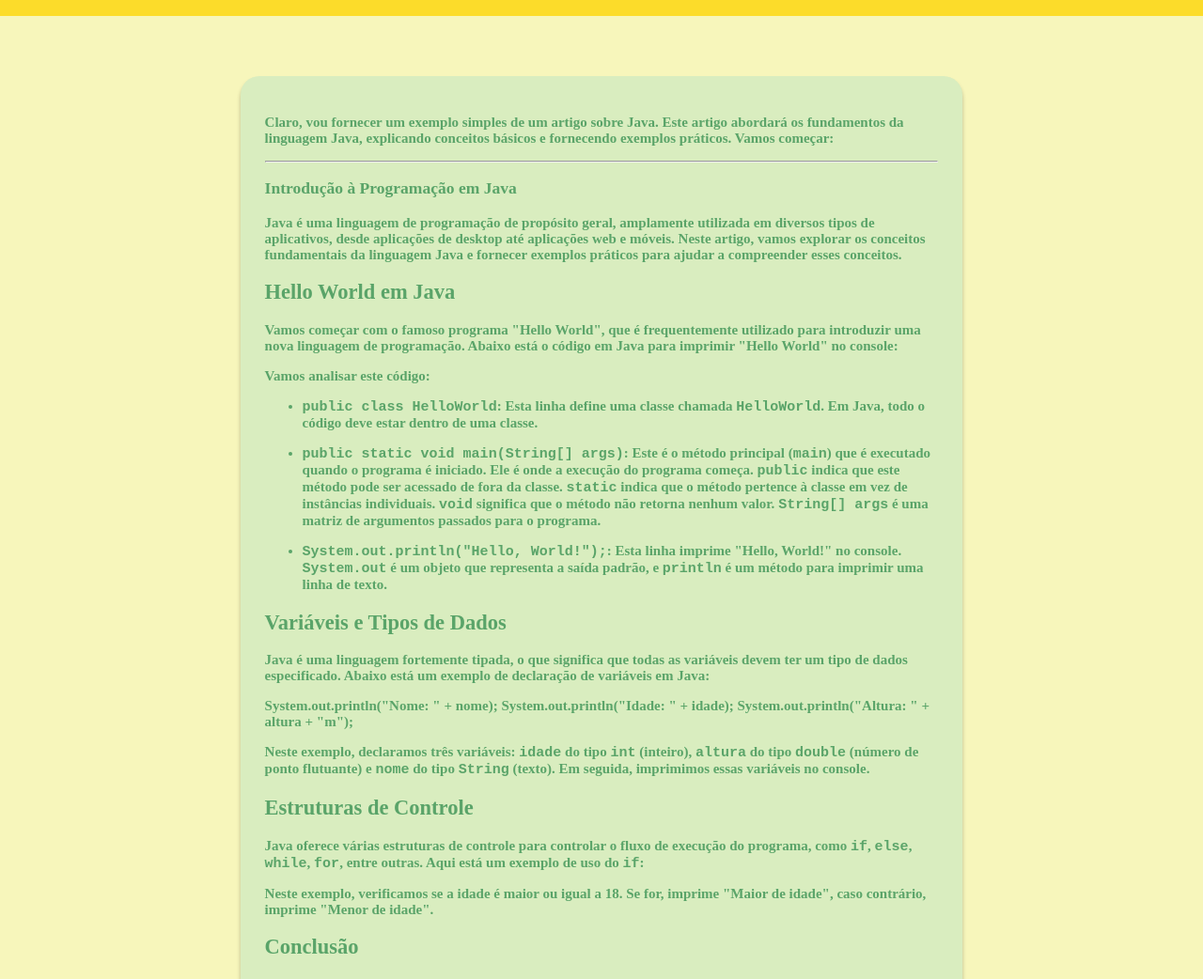
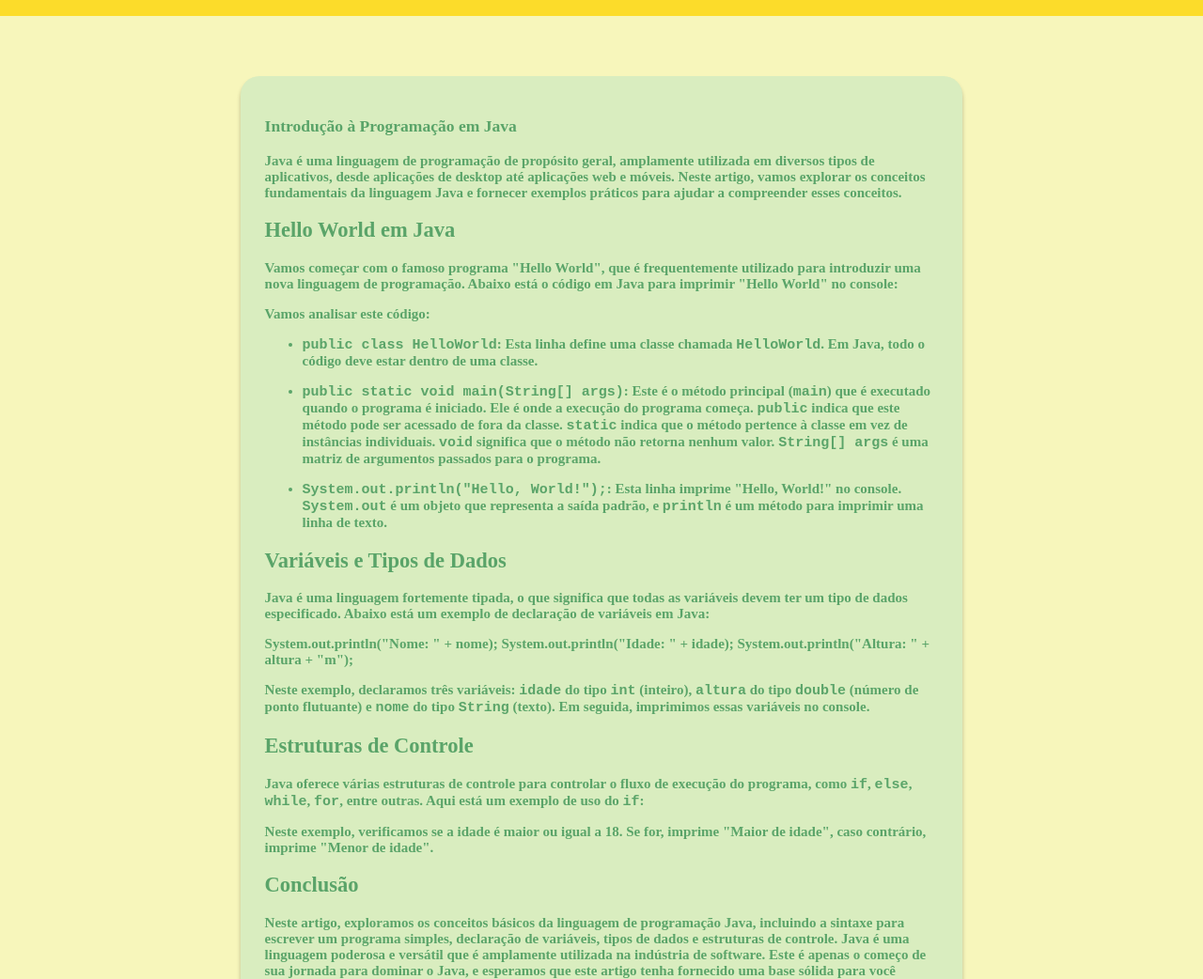
Before and after one commit to jomaatheus/codeasy, a plain HTML site: page html/java.html in a window 1280 px wide. Shown: the part 58-1100 px from the top of the page at 94% size. Drawn offline with Linux system fonts and the light colour scheme.

Commit message:
att codigo artigo java

```diff
--- a/html/java.html
+++ b/html/java.html
@@ -21,9 +21,6 @@
     <section class="principal__terciaria">
         <article>
             <div class="markdown prose w-full break-words dark:prose-invert light">
-                <p>Claro, vou fornecer um exemplo simples de um artigo sobre Java. Este artigo abordará os fundamentos
-                    da linguagem Java, explicando conceitos básicos e fornecendo exemplos práticos. Vamos começar:</p>
-                <hr>
                 <h1>Introdução à Programação em Java</h1>
                 <p>Java é uma linguagem de programação de propósito geral, amplamente utilizada em diversos tipos de
                     aplicativos, desde aplicações de desktop até aplicações web e móveis. Neste artigo, vamos explorar
```
